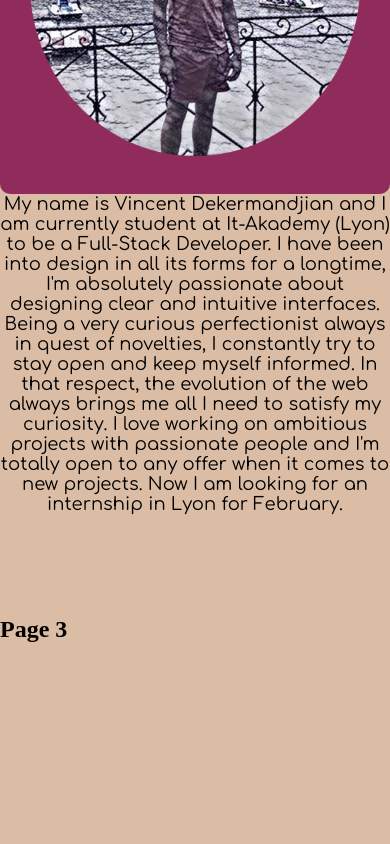
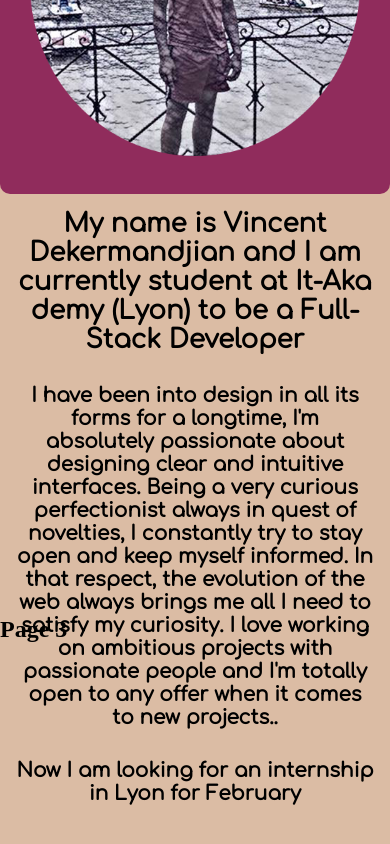
Before and after one commit to VincentDekermandjian/Portfolio, a plain HTML site: page index.html in a window 390 px wide. Shown: the part 1072-1916 px from the top of the page. Drawn offline with nearby package versions, Linux system fonts and the light colour scheme.

Commit message:
commit 1 responsive

```diff
--- a/css/style.css
+++ b/css/style.css
@@ -322,7 +322,7 @@ li a {
     height: 100vh;
     background-color: #FFDCBA;
     align-items: flex-start;
-    flex-direction: row;
+    flex-direction: column;
     flex-flow: wrap;
     background-color: #DBBCA4;
 
@@ -344,14 +344,28 @@ li a {
     width: 50%;
     height: 100%;
     background-color: #DBBCA4;
-    text-align: center;
+    align-content: center;
+    flex-direction: column;
 }
 
-.PargAbout {
+#PargAbout1 {
     font-family: 'Comfortaa', cursive;
-    font-size: 25px;
-    align-self: center;
+    text-align: center;
+    padding: 15px;
+    font-size: 26px
+}
+#PargAbout2 {
+    font-family: 'Comfortaa', cursive;
+    font-size: 20px;
+    text-align: center;
+    padding: 15px
 
+}
+#PargAbout3 {
+    font-family: 'Comfortaa', cursive;
+    font-size: 20px;
+    text-align: center;
+    padding: 15px
 
 }
 
--- a/index.html
+++ b/index.html
@@ -122,8 +122,8 @@
                 </div>
                 <a href="#home" onclick="closeNav()">Home</a>
                 <a href="#page2" onclick="closeNav()">About</a>
-                <a href="#page3"  onclick="closeNav()">Skills</a>
-                <a href="#page4"  onclick="closeNav()" >Passions</a>
+                <a href="#page3" onclick="closeNav()">Skills</a>
+                <a href="#page4" onclick="closeNav()">Passions</a>
                 <a href="#page5" onclick="closeNav()">Contact</a>
 
             </div>
@@ -141,7 +141,10 @@
 -->
         </div>
         <div class="P2DROITE">
-            <p class="PargAbout"> My name is Vincent Dekermandjian and I am currently student at It-Akademy (Lyon) to be a Full-Stack Developer. I have been into design in all its forms for a longtime, I'm absolutely passionate about designing clear and intuitive interfaces. Being a very curious perfectionist always in quest of novelties, I constantly try to stay open and keep myself informed. In that respect, the evolution of the web always brings me all I need to satisfy my curiosity. I love working on ambitious projects with passionate people and I'm totally open to any offer when it comes to new projects. Now I am looking for an internship in Lyon for February.</p>
+            <h2 id="PargAbout1">My name is Vincent Dekermandjian and I am currently student at It-Aka
+                demy (Lyon) to be a Full-Stack Developer</h2>
+                <h3 id="PargAbout2"> I have been into design in all its forms for a longtime, I'm absolutely passionate about designing clear and intuitive interfaces. Being a very curious perfectionist always in quest of novelties, I constantly try to stay open and keep myself informed. In that respect, the evolution of the web always brings me all I need to satisfy my curiosity. I love working on ambitious projects with passionate people and I'm totally open to any offer when it comes to new projects..</h3>
+                <h3 id="PargAbout3">Now I am looking for an internship in Lyon for February</h3
 
         </div>
 
```
Lines whose indentation alone changed are shown as unchanged.
